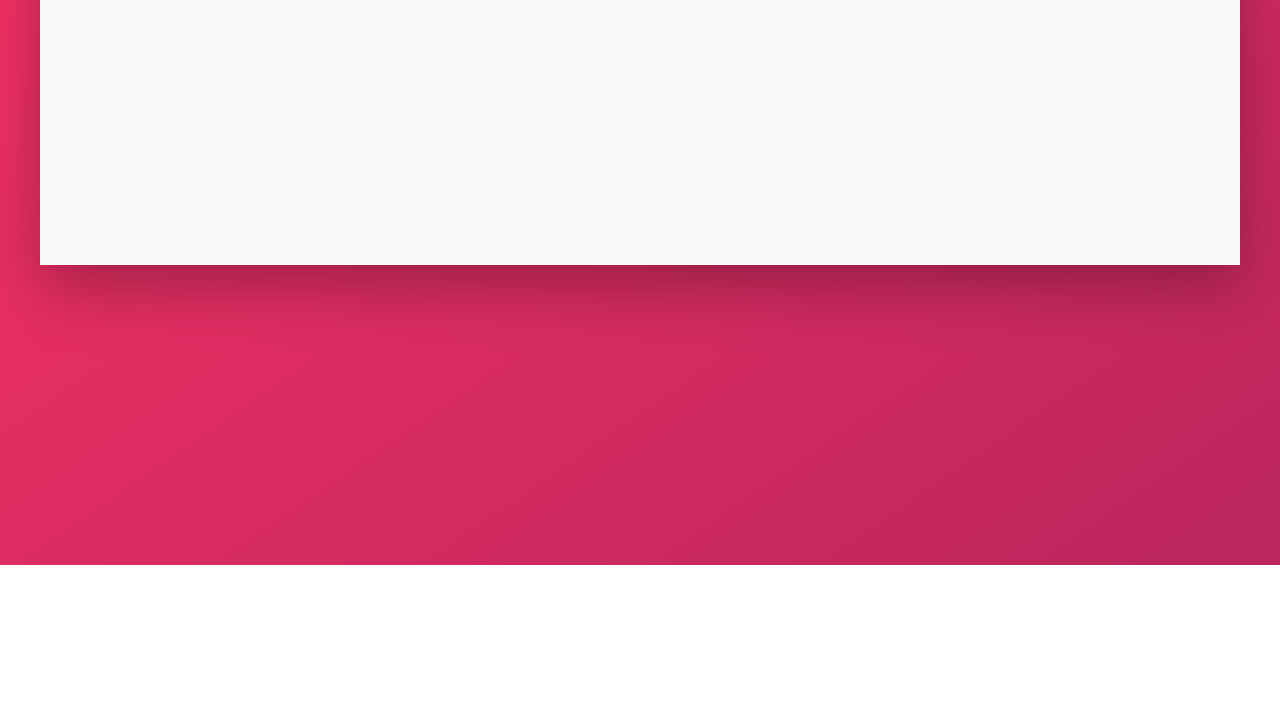
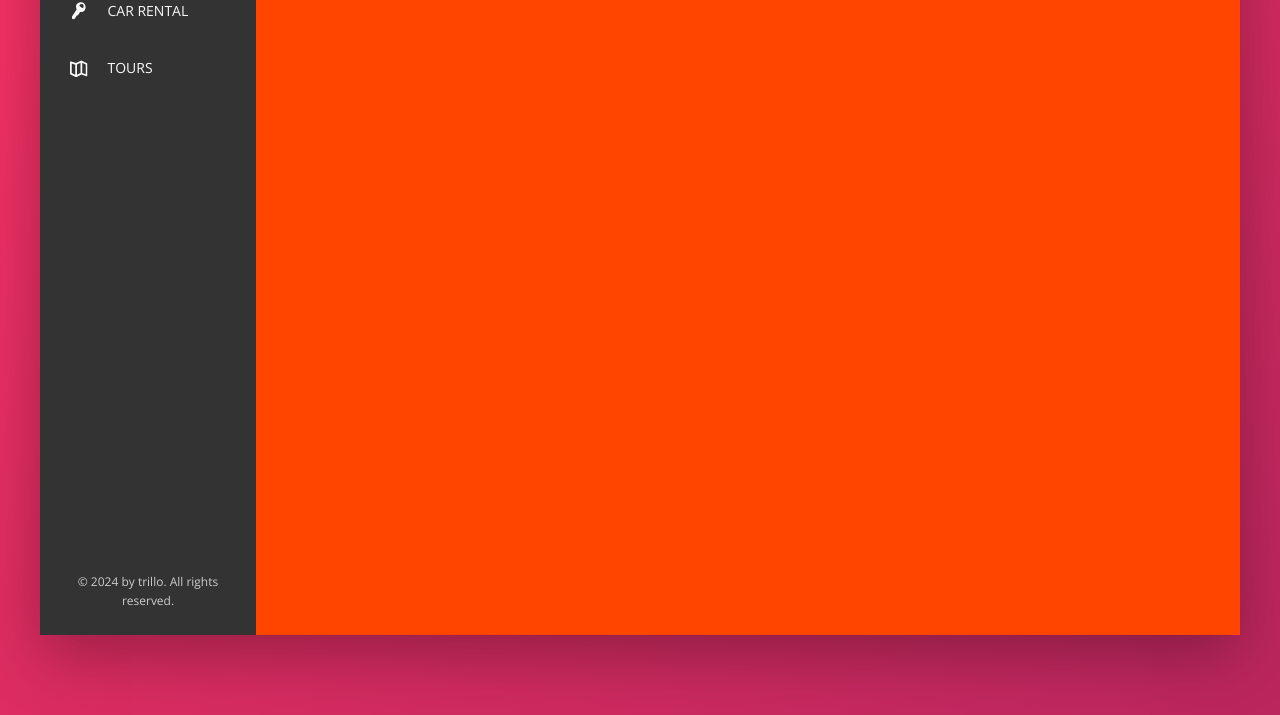
Before and after one commit to codeme254/trillo, a website: page index.html in a window 1280 px wide. Shown: the part 315-1030 px from the top of the page. Before the commit the page ends 880 px from the top, so only its background shows below. Drawn offline with nearby package versions, Linux system fonts and the light colour scheme.

Commit message:
build the sidebar

```diff
--- a/index.html
+++ b/index.html
@@ -55,14 +55,40 @@
       <div class="content">
         <nav class="sidebar">
           <ul class="side-nav">
-            <li class="side-nav__item">
+            <li class="side-nav__item side-nav__item--active">
               <a href="#" class="side-nav__link">
                 <svg class="side-nav__icon">
                   <use xlink:href="img/sprite.svg#icon-home"></use>
                 </svg>
+                <span>Hotel</span>
+              </a>
+            </li>
+            <li class="side-nav__item">
+              <a href="#" class="side-nav__link">
+                <svg class="side-nav__icon">
+                  <use xlink:href="img/sprite.svg#icon-aircraft-take-off"></use>
+                </svg>
+                <span>flight</span>
+              </a>
+            </li>
+            <li class="side-nav__item">
+              <a href="#" class="side-nav__link">
+                <svg class="side-nav__icon">
+                  <use xlink:href="img/sprite.svg#icon-key"></use>
+                </svg>
+                <span>Car rental</span>
+              </a>
+            </li>
+            <li class="side-nav__item">
+              <a href="#" class="side-nav__link">
+                <svg class="side-nav__icon">
+                  <use xlink:href="img/sprite.svg#icon-map"></use>
+                </svg>
+                <span>tours</span>
               </a>
             </li>
           </ul>
+          <div class="legal">&copy; 2024 by trillo. All rights reserved.</div>
         </nav>
         <main class="hotel-view">Hotel view</main>
       </div>
--- a/sass/_components.scss
+++ b/sass/_components.scss
@@ -112,3 +112,74 @@
     margin-right: 1rem;
   }
 }
+
+//////////////////////////////////
+/// Side Navigation
+.side-nav {
+  font-size: 1.4rem;
+  list-style: none;
+  margin-top: 3.5rem;
+
+  &__item {
+    position: relative;
+
+    &:not(:last-child) {
+      margin-bottom: 0.5rem;
+    }
+
+    &::before {
+      content: "";
+      position: absolute;
+      top: 0;
+      left: 0;
+      height: 100%;
+      width: 3px;
+      background-color: var(--color-primary);
+      transform: scaleY(0);
+      transform-origin: bottom;
+      transition:
+        transform 0.2s,
+        width 0.4s cubic-bezier(1, 0, 0, 1) 0.2s,
+        background-color 0.1s;
+    }
+
+    &:hover::before,
+    &--active::before {
+      transform: scaleY(1);
+      width: 100%;
+    }
+
+    &--active::before {
+      background-color: var(--color-primary-light);
+    }
+  }
+
+  &__link:link,
+  &__link:visited {
+    color: var(--color-grey-light-1);
+    text-decoration: none;
+    text-transform: uppercase;
+    display: block;
+    padding: 1.5rem 3rem;
+    z-index: 10;
+    position: relative;
+    display: flex;
+    align-items: center;
+  }
+
+  &__icon {
+    width: 1.75rem;
+    height: 1.75rem;
+    margin-right: 2rem;
+    fill: currentColor;
+  }
+}
+
+//////////////////////////////////
+/// Legal Text
+.legal {
+  font-size: 1.2rem;
+  text-align: center;
+  padding: 2.5rem;
+  color: var(--color-grey-light-4);
+}
--- a/sass/_layout.scss
+++ b/sass/_layout.scss
@@ -23,9 +23,13 @@
 .sidebar {
   background-color: var(--color-grey-dark-1);
   flex: 0 0 18%;
+  display: flex;
+  flex-direction: column;
+  justify-content: space-between;
 }
 
 .hotel-view {
+  flex: 1;
   background-color: orangered;
-  flex: 1;
+  height: 80rem;
 }
```
Also changed, not shown: css/style.css.
